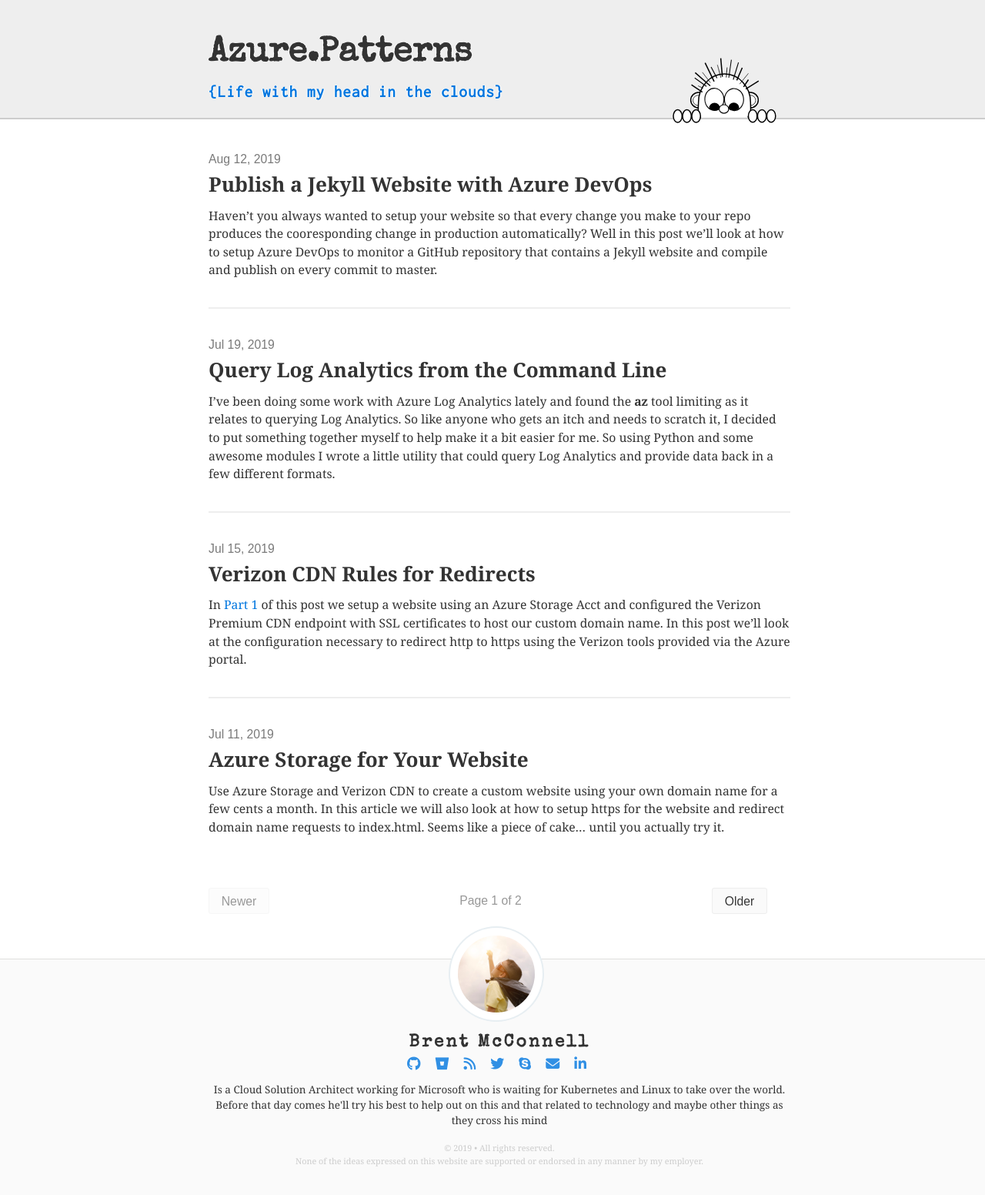
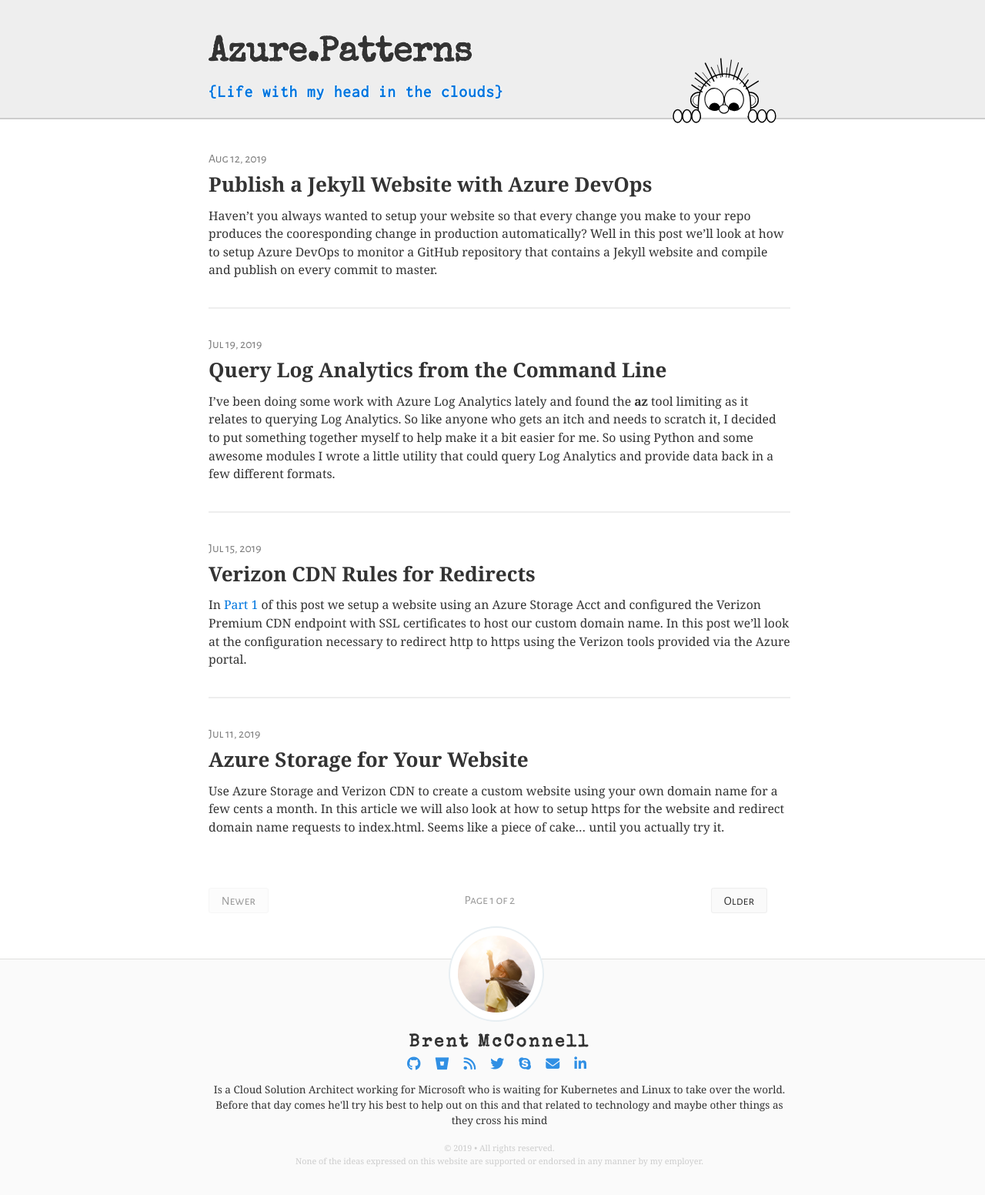
Before and after one commit to brentmcconnell/brentmcconnell.github.io, a Jekyll site: the page built from index.html, in a window 1280 px wide. Shown: the whole page at 77% size. Built offline with Jekyll 4.4.1, drawn with Linux system fonts in a browser that asks for light colours; nearby versions of some CDN libraries; some web fonts are replaced; the list of posts is cut into pages by our own code.

Commit message:
font change

```diff
--- a/_includes/head.html
+++ b/_includes/head.html
@@ -32,7 +32,7 @@
     <!-- <link href="//fonts.googleapis.com/css?family=Special+Elite&display=swap" rel="stylesheet"> -->
     <!-- <link href="//fonts.googleapis.com/css?family=Inconsolata&display=swap" rel="stylesheet"> -->
     <!-- <link href="//fonts.googleapis.com/css?family=Alegreya+Sans+SC&display=swap" rel="stylesheet"> -->
-    <link href="//fonts.googleapis.com/css?family=Alegreya+Sans|Inconsolata|Quattrocento:400,700|Special+Elite&display=swap" rel="stylesheet">
+    <link href="//fonts.googleapis.com/css?family=Alegreya+Sans+SC|Inconsolata|Quattrocento:400,700|Special+Elite&display=swap" rel="stylesheet">
     {% else %}
     <link href="//fonts.googleapis.com/css?family=Open+Sans|Roboto&display=swap" rel="stylesheet">
     <link href='//fonts.googleapis.com/css?family=Merriweather:900,900italic,300,300italic' rel='stylesheet' type='text/css'>
```
